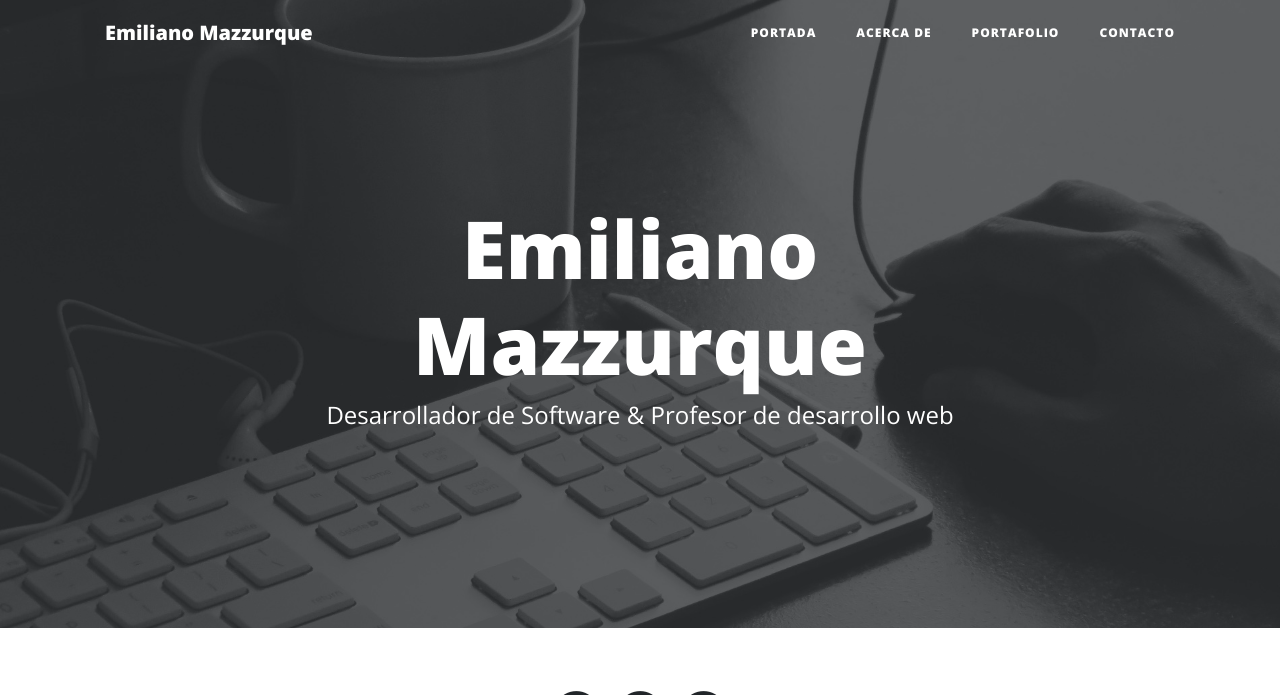
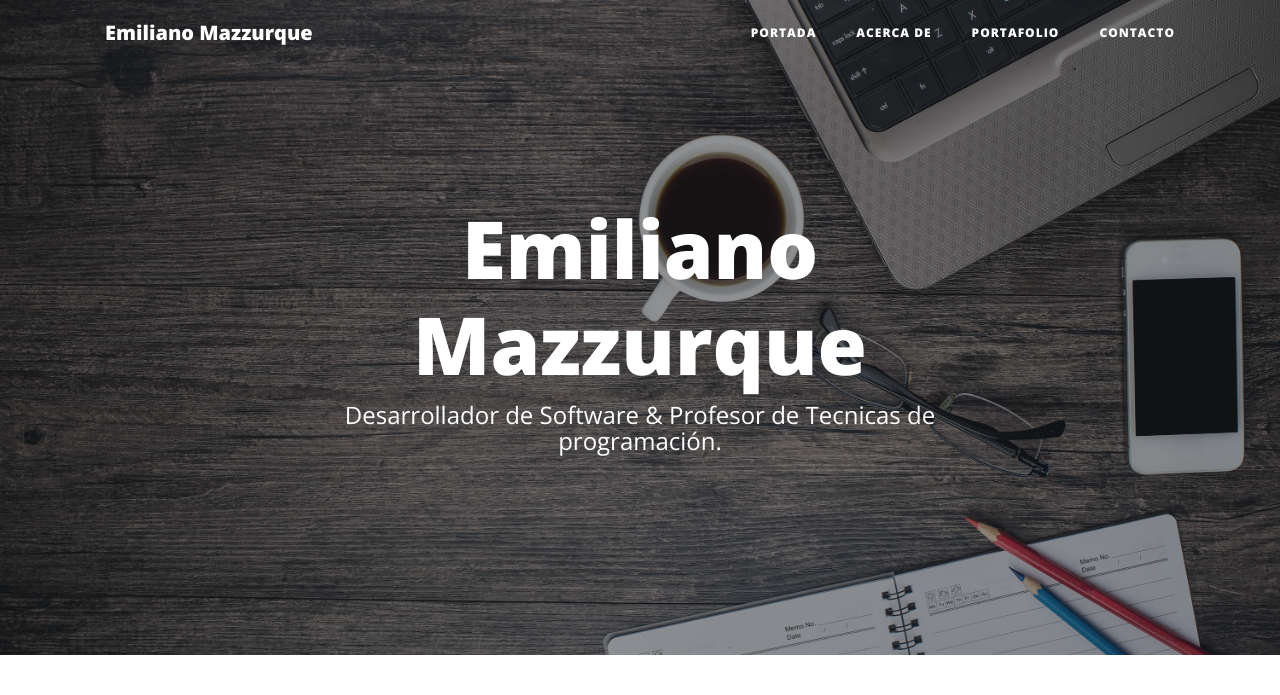
Before and after one commit to monioalmagro/web_personal, a Django app: page /home/ in a window 1280 px wide. Shown: the top 695 px of the page. Run offline with Django 3.2, Linux system fonts and the light colour scheme; some libraries are stand-ins or nearby versions.

Commit message:
cambio de imagen home

```diff
--- a/webpersonal_3/core/templates/core/home.html
+++ b/webpersonal_3/core/templates/core/home.html
@@ -5,9 +5,9 @@
 {% block title %} home {% endblock %}
 
 
-{% block background %}{% static 'core/img/home-bg.jpg' %}{% endblock %}
+{% block background %}{% static 'core/img/nuevohome.jpg' %}{% endblock %}
 
 {% block headers %}
 <h1>Emiliano Mazzurque</h1>
-<span class="subheading">Desarrollador de Software & Profesor de desarrollo web</span>
+<span class="subheading">Desarrollador de Software & Profesor de Tecnicas de programación.</span>
 {% endblock %}
```
Also changed, not shown: webpersonal_3/core/static/core/img/nuevohome.jpg (added).
